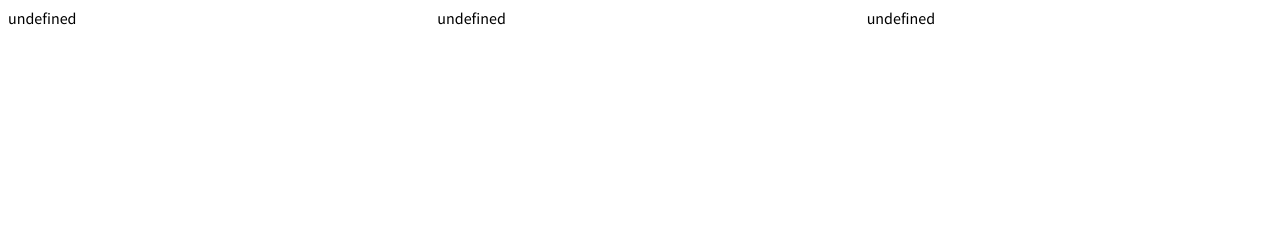
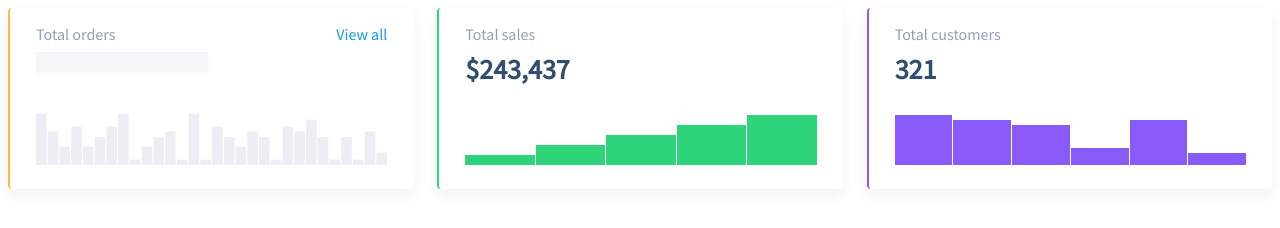
Before and after one commit to js-tasks-ru/js-20230223_palchinskij19, a website: page 04-oop-basic-intro-to-dom/1-column-chart/index.html in a window 1280 px wide. Drawn offline with Linux system fonts and the light colour scheme.

Commit message:
lesson 4 task

```diff
--- a/04-oop-basic-intro-to-dom/1-column-chart/index.html
+++ b/04-oop-basic-intro-to-dom/1-column-chart/index.html
@@ -43,6 +43,12 @@
       orders.append(ordersChart.element);
       sales.append(salesChart.element);
       customers.append(customersChart.element);
+      setTimeout(() => {
+        console.log('update');
+        console.log('sales', sales);
+        console.log('sales.firstElementChil', sales.firstElementChild);
+        sales.firstElementChild.replaceWith(salesChart.update([10, 20, 30, 40, 50]))
+      }, 1000)
     </script>
   </body>
 </html>
--- a/04-oop-basic-intro-to-dom/1-column-chart/index.js
+++ b/04-oop-basic-intro-to-dom/1-column-chart/index.js
@@ -1,3 +1,81 @@
 export default class ColumnChart {
+   constructor({
+      data = [],
+      label = '',
+      value = '',
+      formatHeading = () => this.value,
+      link = '',
+   } = {}) {
+      this.data = data;
+      this.label = label;
+      this.value = value;
+      this.formatHeading = () => formatHeading(new Intl.NumberFormat('en-US').format(this.value));
+      this.link = link;
+      this.chartHeight = 50;
 
+      this.render();
+   }
+
+   _getColumnProps() {
+      const maxValue = Math.max(...this.data);
+      const scale = 50 / maxValue;
+
+      return this.data.map(item => {
+        return {
+          percent: (item / maxValue * 100).toFixed(0) + '%',
+          value: String(Math.floor(item * scale))
+        };
+      });
+   }
+
+   _getLoadingStatus() {
+      return !this?.data.length ? 'column-chart_loading' : '';
+   }
+
+   _getLink() {
+      return this.link ? `<a href="${this.link}" class="column-chart__link">View all</a>` : '';
+   }
+
+   _getListElements() {
+      return this._getColumnProps().map(column =>
+            `<div style="--value:${column.value}" data-tooltip="${column.percent}"></div>`
+      ).join('');
+   }
+
+   _getTemplate() {
+      return `
+      <div class="column-chart ${this._getLoadingStatus()}" style="--chart-height: ${this.chartHeight}">
+         <div class="column-chart__title">
+            Total ${this.label}
+            ${this._getLink()}
+         </div>
+         <div class="column-chart__container">
+            <div data-element="header" class="column-chart__header">${this.formatHeading(this.value)}</div>
+            <div data-element="body" class="column-chart__chart">${this._getListElements()}</div>
+         </div>
+      </div>
+   `;
+   }
+
+   remove() {
+      this.element.remove();
+    }
+
+   destroy() {
+      this.remove();
+   }
+
+   update(newData) {
+      this.data = newData;
+      this.render();
+
+      return this.element;
+   }
+
+   render () {
+      const wrapper = document.createElement('div');
+      wrapper.innerHTML = this._getTemplate();
+
+      this.element = wrapper.firstElementChild;
+   }
 }
```
